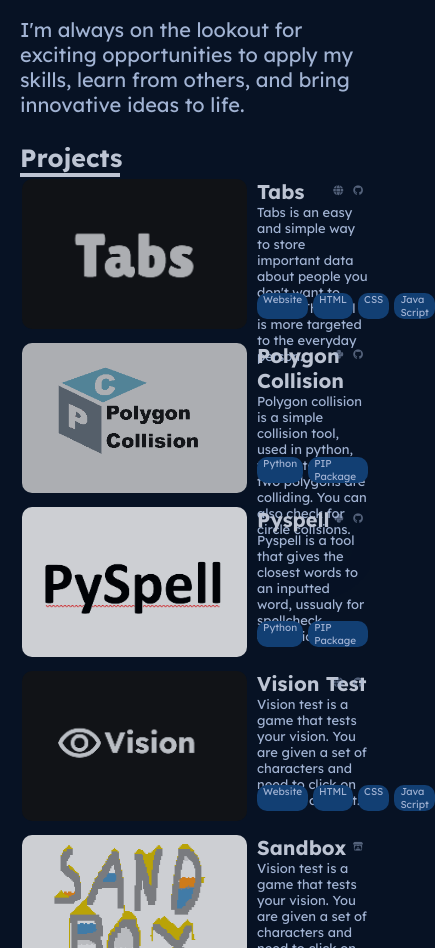
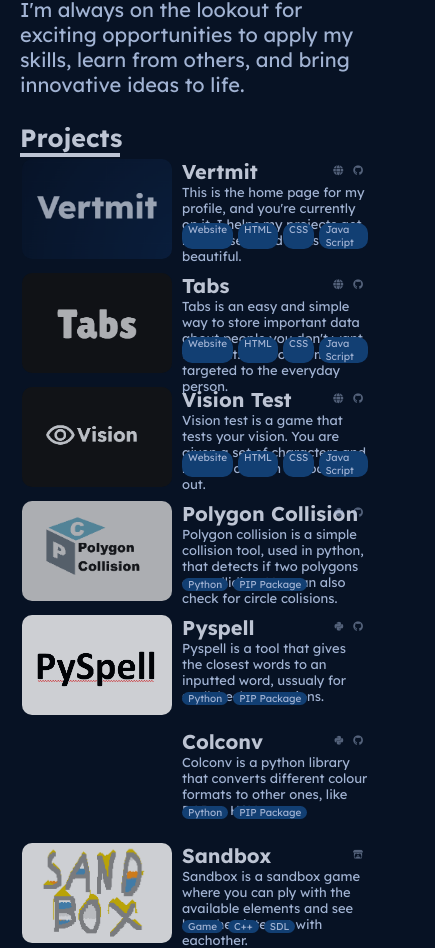
Before and after one commit to vertmit/vertmit.github.io, a plain HTML site: page index.html in a window 390 px wide. Shown: the part 1052-2000 px from the top of the page, 435 px wide, since content can reach past the window. Drawn offline with Linux system fonts and the light colour scheme; a web font is replaced by a local one.

Commit message:
more projects

```diff
--- a/index.html
+++ b/index.html
@@ -5,6 +5,7 @@
     <meta charset="UTF-8">
     <meta name="viewport" content="width=device-width, initial-scale=1.0">
     <link rel="stylesheet" href="https://cdnjs.cloudflare.com/ajax/libs/font-awesome/6.0.0-beta3/css/all.min.css">
+    <link rel="shortcut icon" href="favicon.ico" type="image/x-icon">
     <title>Vertmit</title>
 </head>
 <body>
@@ -44,7 +45,7 @@
                 <h2>About</h2>
                 <h2>Projects</h2>
             </div>
-            <h2 style="position: absolute;right: 50px; margin-block: auto; top: 50%; transform: translateY(-50%);">Vertmit</h2>
+            <a href="#"><h2 style="position: absolute;right: 50px; margin-block: auto; top: 50%; transform: translateY(-50%);">Vertmit</h2></a>
         </div>
         <div class="content">
             <div id="about">
--- a/scripts/index.js
+++ b/scripts/index.js
@@ -8,12 +8,28 @@ document.addEventListener("mousemove", (e)=>{
 
 const projects = [
     {
+        "name": "Vertmit",
+        "thumbnail": "imgs/thumbnails/vertmit.png",
+        "description": "This is the home page for my profile, and you're currently on it. I helps my projects get recognised, and looks beautiful.",
+        "chips": ["Website", "HTML", "CSS", "Java Script"],
+        "link": "#",
+        "links": [["solid", "globe", "#"], ["brands", "github", "https://github.com/vertmit.github.io"]]
+    },
+    {
         "name": "Tabs",
         "thumbnail": "imgs/thumbnails/tabs.png",
         "description": "Tabs is an easy and simple way to store important data about people you don't want to forget. This tool is more targeted to the everyday person.",
         "chips": ["Website", "HTML", "CSS", "Java Script"],
         "link": "https://vertmit.github.io/tabs/",
         "links": [["solid", "globe", "https://vertmit.github.io/tabs/"], ["brands", "github", "https://github.com/vertmit/tabs"]]
+    },
+    {
+        "name": "Vision Test",
+        "thumbnail": "imgs/thumbnails/vision.png",
+        "description": "Vision test is a game that tests your vision. You are given a set of characters and need to click on the odd one out.",
+        "chips": ["Website", "HTML", "CSS", "Java Script"],
+        "link": "https://vertmit.github.io/vision/",
+        "links": [["solid", "globe", "https://vertmit.github.io/vision/"], ["brands", "github", "https://github.com/vertmit/vision"]]
     },
     {
         "name": "Polygon Collision",
@@ -32,20 +48,29 @@ const projects = [
         "links": [["brands", "python", "https://pypi.org/project/pyspell/"], ["brands", "github", "https://github.com/vertmit/pyspell"]]
     },
     {
-        "name": "Vision Test",
-        "thumbnail": "imgs/thumbnails/vision.png",
-        "description": "Vision test is a game that tests your vision. You are given a set of characters and need to click on the odd one out.",
-        "chips": ["Website", "HTML", "CSS", "Java Script"],
-        "link": "https://vertmit.github.io/vision/",
-        "links": [["solid", "globe", "https://vertmit.github.io/vision/"], ["brands", "github", "https://github.com/vertmit/vision"]]
+        "name": "Colconv",
+        "thumbnail": "",
+        "description": "Colconv is a python library that converts different colour formats to other ones, like RGB to HSV.",
+        "chips": ["Python", "PIP Package"],
+        "link": "https://test.pypi.org/project/colconv/",
+        "links": [["brands", "python", "https://test.pypi.org/project/colconv/"], ["brands", "github", "https://github.com/vertmit/colconv"]]
+
     },
     {
         "name": "Sandbox",
         "thumbnail": "imgs/thumbnails/sandbox.png",
-        "description": "Vision test is a game that tests your vision. You are given a set of characters and need to click on the odd one out.",
+        "description": "Sandbox is a sandbox game where you can ply with the available elements and see how they interact with eachother.",
         "chips": ["Game", "C++", "SDL"],
         "link": "https://made-up.itch.io/sandbox",
         "links": [["brands", "itch-io", "https://made-up.itch.io/sandbox"]]
+    },
+    {
+        "name": "Flapping Heights",
+        "thumbnail": "imgs/thumbnails/flap.png",
+        "description": "Flapping heights is a game where you try to get to the top of the world, whilst having to collect seed to keep going.",
+        "chips": ["Game", "Python", "Pygame"],
+        "link": "https://made-up.itch.io/flapping-heights",
+        "links": [["brands", "itch-io", "https://made-up.itch.io/flapping-heights"]]
     }
 ];
 
@@ -129,7 +154,7 @@ function updatePosition() {
     let aditionalY = 0
 
     if (mobilewidth) {
-        aditionalY = document.getElementsByClassName("name")[0].scrollHeight
+        aditionalY = document.getElementsByClassName("navbar")[0].offsetHeight
     }
     if (mobilewidth && scrolly < aditionalY) {
         mobilenavcon.style.animation = "hidenav 100ms ease-out forwards"
--- a/styles/index.css
+++ b/styles/index.css
@@ -98,7 +98,7 @@ p {
     filter: blur(0px) !important;
 }
 
-.project .thumbnail {
+.thumbnail {
     border-radius: 10px;
     background-size: cover;
     background-position: center;
@@ -288,6 +288,9 @@ h3 {
     .linkcontainer {
         top: -10px
     }
+    .project {
+        height: 125px;
+    }
 }
 
 @media screen and (max-width: 1040px) {
@@ -333,6 +336,10 @@ h3 {
     .navbar {
         width: 100vw;
         height: 50px;
+        padding-bottom: 50px;
+    }
+    #about {
+        padding-top: 0px;
     }
     .mobilenav {
         display: flex;
@@ -349,6 +356,7 @@ h3 {
         margin-left: 0px;
         max-width: calc(100% - 40px);
         padding: 20px;
+        padding-top: 0px;
     }
     .project p {
         font-size: 13px;
@@ -365,4 +373,7 @@ h3 {
     .content {
         width: 100%;
     }
+    .project {
+        height: 100px;
+    }
 }
```
Also changed, not shown: favicon.ico (added), imgs/thumbnails/flap.png (added), imgs/thumbnails/vertmit.png (added).
